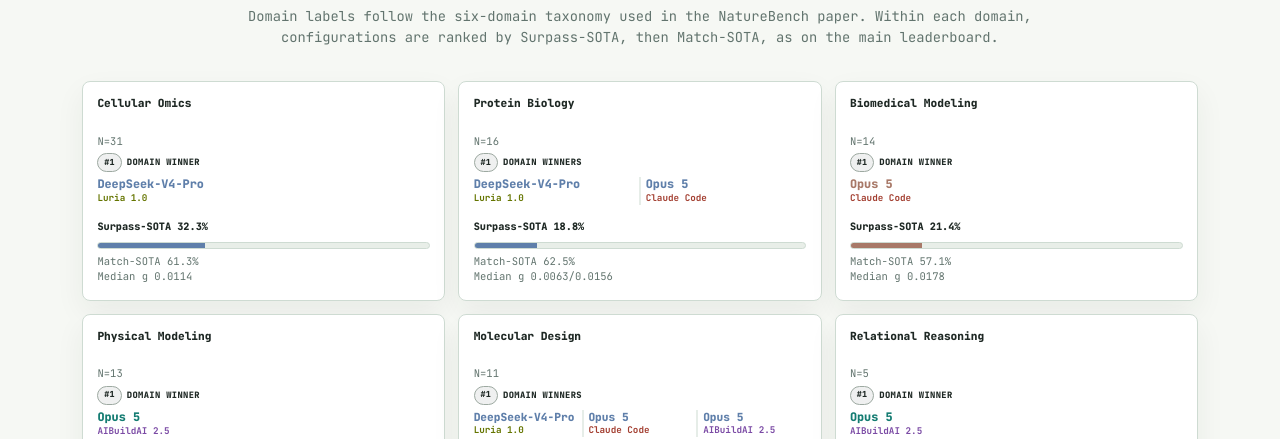
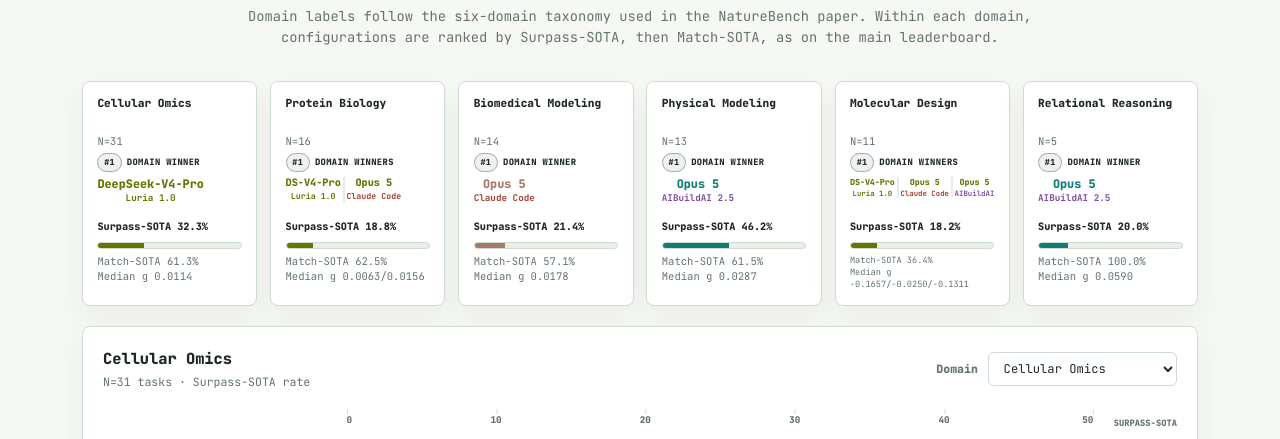
Before and after one commit to FrontisAI/NatureBench, a plain HTML site: page index.html in a window 1280 px wide. Shown: the part 3811-4250 px from the top of the page. Drawn offline with Linux system fonts and the light colour scheme.

Commit message:
fix(site): refine domain winner styling

```diff
--- a/app.js
+++ b/app.js
@@ -435,8 +435,22 @@
   }
 
   function modelColor(modelName) {
-    if (/^aibuildai\b/i.test(agentForModel(modelName))) return "#147c72";
+    const agent = agentForModel(modelName);
+    if (/^luria\b/i.test(agent)) return "var(--agent-luria-color)";
+    if (/^aibuildai\b/i.test(agent)) return "#147c72";
     return modelColors.find((item) => item.match.test(modelName))?.color || "#147c72";
+  }
+
+  function compactDomainModelName(row, winnerCount) {
+    const displayName = displayNameForRow(row);
+    if (winnerCount > 1 && /^DeepSeek-V4-Pro$/i.test(displayName)) return "DS-V4-Pro";
+    return displayName;
+  }
+
+  function compactDomainAgentName(agent, winnerCount) {
+    if (winnerCount < 3) return agent;
+    if (/^aibuildai\b/i.test(agent)) return "AIBuildAI";
+    return agent;
   }
 
   function modelLogoMarkup(modelName) {
@@ -871,23 +885,43 @@
   }
 
   function alignDomainWinnerDividers() {
-    document.querySelectorAll(".domain-table-winner-list.is-tied").forEach((list) => {
-      const entries = list.querySelectorAll(".domain-table-winner-entry");
-      if (entries.length !== 2) return;
-
-      const firstHarness = entries[0].querySelector(".agent-subline");
-      const secondHarness = entries[1].querySelector(".agent-subline");
-      if (!firstHarness || !secondHarness) return;
-
-      const firstHarnessRect = textContentBounds(firstHarness);
-      const secondHarnessRect = textContentBounds(secondHarness);
-      const secondEntryRect = entries[1].getBoundingClientRect();
-      const dividerCenter = (firstHarnessRect.right + secondHarnessRect.left) / 2;
-      entries[1].style.setProperty(
-        "--domain-table-divider-left",
-        `${dividerCenter - secondEntryRect.left}px`,
-      );
-    });
+    const alignAdjacentEntries = (listSelector, entrySelector, labelSelector, property) => {
+      document.querySelectorAll(listSelector).forEach((list) => {
+        const entries = Array.from(list.querySelectorAll(entrySelector));
+        const entryTextBounds = (entry) => {
+          const bounds = Array.from(entry.querySelectorAll(labelSelector)).map(textContentBounds);
+          if (!bounds.length) return null;
+          return {
+            left: Math.min(...bounds.map((rect) => rect.left)),
+            right: Math.max(...bounds.map((rect) => rect.right)),
+          };
+        };
+        entries.forEach((entry, index) => {
+          entry.style.removeProperty(property);
+          if (index === 0) return;
+
+          const previousLabelRect = entryTextBounds(entries[index - 1]);
+          const currentLabelRect = entryTextBounds(entry);
+          if (!previousLabelRect || !currentLabelRect) return;
+          const entryRect = entry.getBoundingClientRect();
+          const dividerCenter = (previousLabelRect.right + currentLabelRect.left) / 2;
+          entry.style.setProperty(property, `${dividerCenter - entryRect.left}px`);
+        });
+      });
+    };
+
+    alignAdjacentEntries(
+      ".domain-winner-list.is-tied",
+      ".domain-winner-entry",
+      ".domain-winner, .domain-winner-agent",
+      "--domain-divider-left",
+    );
+    alignAdjacentEntries(
+      ".domain-table-winner-list.is-tied",
+      ".domain-table-winner-entry",
+      ".method-name, .agent-subline",
+      "--domain-table-divider-left",
+    );
   }
 
   function renderDomainGrid() {
@@ -896,15 +930,15 @@
       const leaders = rows.filter((row) => row.rank === 1);
       const leader = leaders[0];
       return `
-        <button class="domain-card" data-domain="${escapeHtml(domain.domain)}" data-tied-winners="${leaders.length > 1}" style="--model-color:${modelColor(leader.name)};--winner-count:${leaders.length}">
+        <button class="domain-card" data-domain="${escapeHtml(domain.domain)}" data-tied-winners="${leaders.length > 1}" data-winner-count="${leaders.length}" style="--model-color:${modelColor(leader.name)}">
           <div class="domain-name">${escapeHtml(domain.domain)}</div>
           <div class="domain-count">N=${domain.n}</div>
           <div class="domain-winner-label"><span class="winner-badge">#1</span> Domain winner${leaders.length > 1 ? "s" : ""}</div>
           <div class="domain-winner-list${leaders.length > 1 ? " is-tied" : ""}" data-winner-count="${leaders.length}">
             ${leaders.map((row) => `
               <div class="domain-winner-entry" title="${escapeHtml(displayNameForRow(row))} · ${escapeHtml(row.harness)}">
-                <div class="domain-winner">${escapeHtml(displayNameForRow(row))}</div>
-                <div class="domain-winner-agent ${agentColorClass(row.harness)}">${escapeHtml(row.harness)}</div>
+                <div class="domain-winner">${escapeHtml(compactDomainModelName(row, leaders.length))}</div>
+                <div class="domain-winner-agent ${agentColorClass(row.harness)}">${escapeHtml(compactDomainAgentName(row.harness, leaders.length))}</div>
               </div>
             `).join("")}
           </div>
--- a/styles.css
+++ b/styles.css
@@ -2210,7 +2210,7 @@
 
 .domain-grid {
   display: grid;
-  grid-template-columns: repeat(3, minmax(0, 1fr));
+  grid-template-columns: repeat(6, minmax(0, 1fr));
   gap: 0.8rem;
   margin-bottom: 1.25rem;
 }
@@ -2278,14 +2278,15 @@
 }
 
 .domain-winner-list {
-  display: grid;
-  grid-template-columns: repeat(var(--winner-count, 1), minmax(0, 1fr));
+  display: flex;
   align-items: start;
-  gap: 0.72rem;
+  gap: 0.35rem;
 }
 
 .domain-winner-entry {
   min-width: 0;
+  flex: 0 0 auto;
+  text-align: center;
 }
 
 .domain-winner-list.is-tied .domain-winner-entry + .domain-winner-entry {
@@ -2297,7 +2298,7 @@
   position: absolute;
   top: 0;
   bottom: 0;
-  left: -0.36rem;
+  left: var(--domain-divider-left, -0.225rem);
   width: 1px;
   background: var(--border-color);
   transform: translateX(-50%);
@@ -2313,8 +2314,20 @@
   white-space: nowrap;
 }
 
+.domain-winner-list[data-winner-count="2"] .domain-winner {
+  font-size: 0.64rem;
+}
+
+.domain-winner-list[data-winner-count="2"] .domain-winner-agent {
+  font-size: 0.52rem;
+}
+
 .domain-winner-list[data-winner-count="3"] .domain-winner {
-  font-size: 0.7rem;
+  font-size: 0.52rem;
+}
+
+.domain-winner-list[data-winner-count="3"] .domain-winner-agent {
+  font-size: 0.46rem;
 }
 
 .domain-winner-agent {
@@ -2360,8 +2373,12 @@
   display: block;
 }
 
-.domain-card[data-tied-winners="true"] .domain-stat span:last-child {
+.domain-card[data-winner-count="2"] .domain-stat span:last-child {
   white-space: nowrap;
+}
+
+.domain-card[data-winner-count="3"] .domain-stat {
+  font-size: 0.54rem;
 }
 
 .domain-table-winner-list {
```
